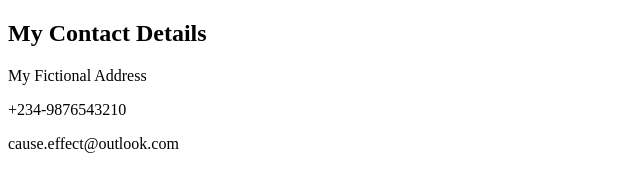
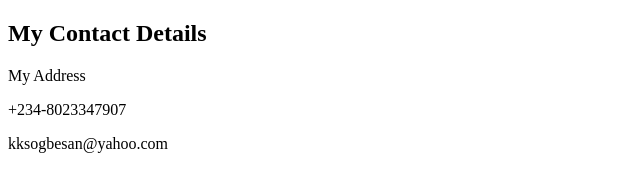
Before and after one commit to kunleshow/Capstone-Project-1, a plain HTML site: page assets/about.html in a window 1280 px wide. Shown: the whole page, without its empty margins (0-640 px from the left). Drawn offline with Linux system fonts and the light colour scheme.

Commit message:
Update about.html

```diff
--- a/assets/about.html
+++ b/assets/about.html
@@ -6,8 +6,8 @@
 </head>
 <body>
     <h2>My Contact Details</h2>
-    <p>My Fictional Address</p>
-    <p>+234-9876543210</p>
-    <p>cause.effect@outlook.com</p>
+    <p>My Address</p>
+    <p>+234-8023347907</p>
+    <p>kksogbesan@yahoo.com</p>
 </body>
 </html>
```
